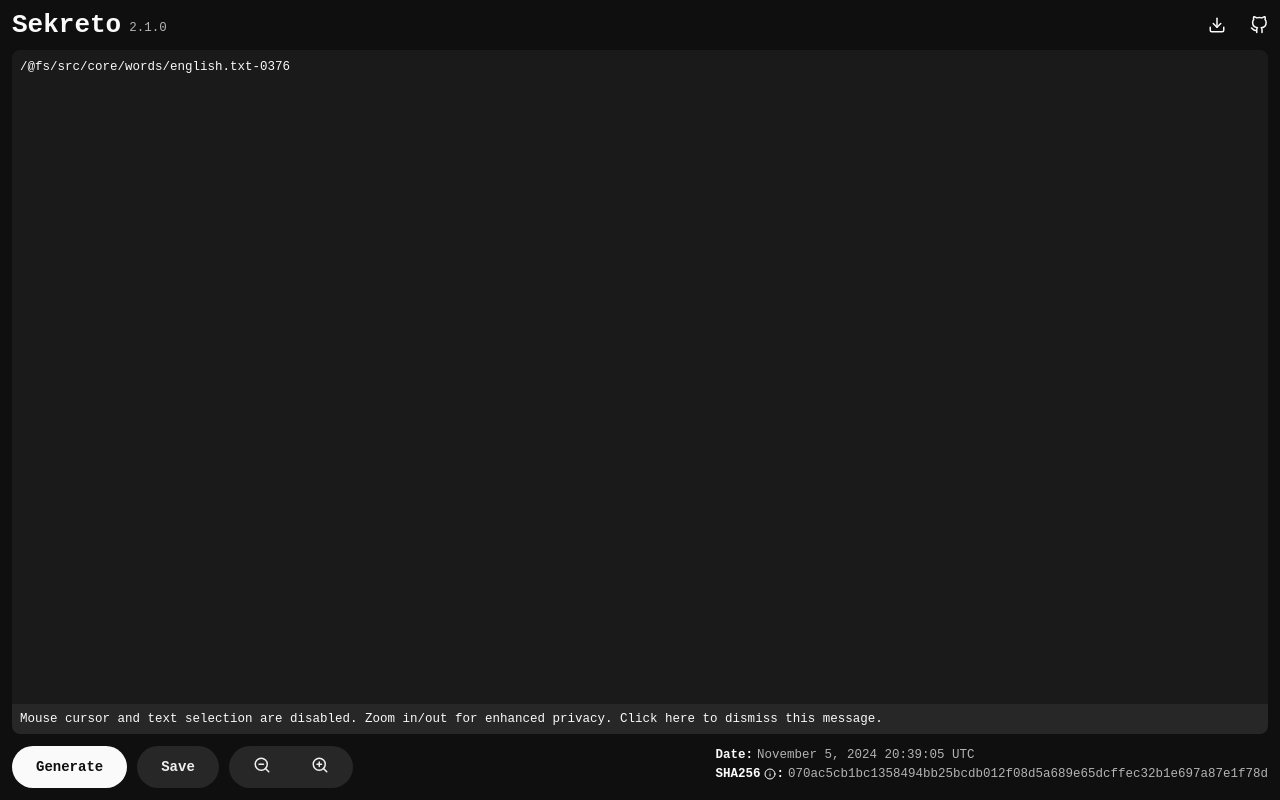
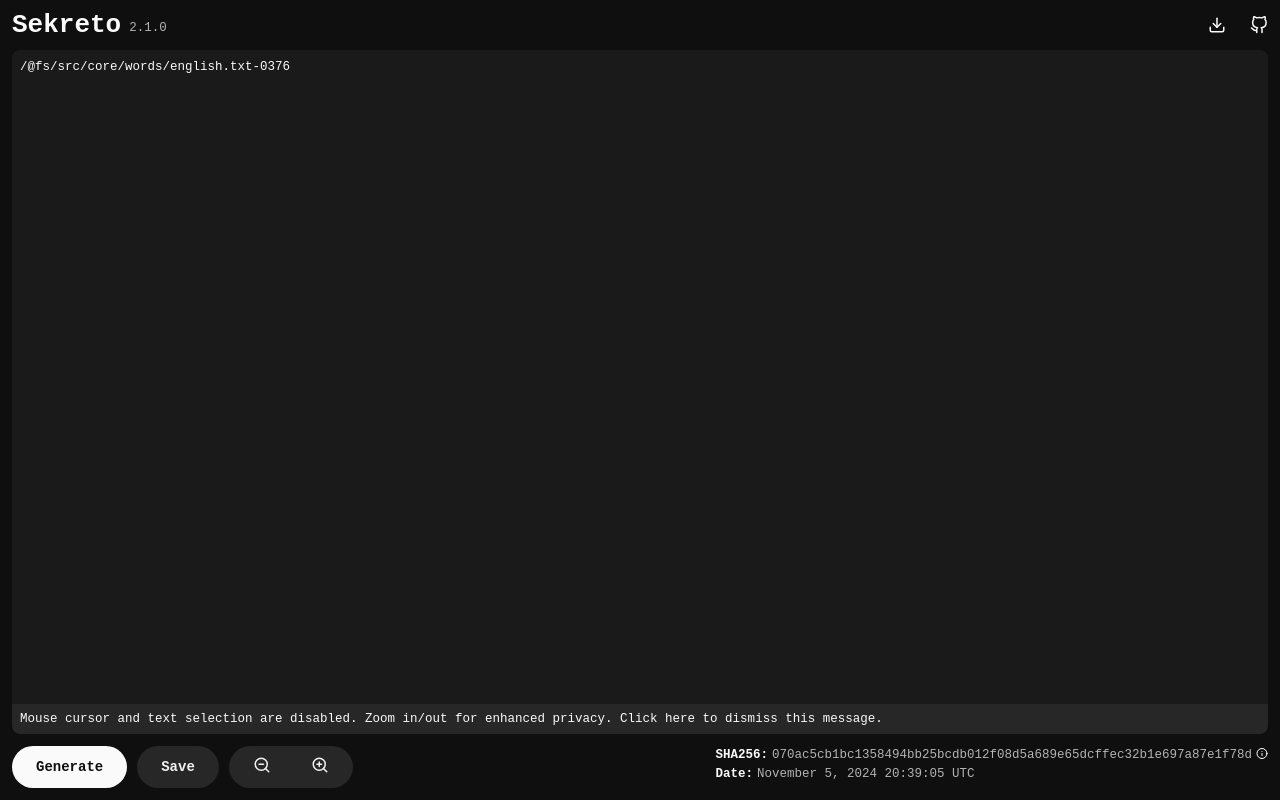
Before and after one commit to okobogee/sekreto, a React (Vite) app: page / in a window 1280 px wide. Both pictures are taken after a click on the button "Generate". Built offline with nearby package versions, Linux system fonts and the light colour scheme.

Commit message:
feat: minor ui/ux improvements

```diff
--- a/src/components/footer.tsx
+++ b/src/components/footer.tsx
@@ -23,7 +23,7 @@
     [
       'This is the hash of the code-word pairs seen on screen but sorted by code. For example: "0009-history 0012-autumn".',
       'The pairs sorted this way can be found in your Recovery Sheet, which is created by clicking on "Save".',
-      "You can use this hash to uniquely identify your pairs and verify your Recovery Sheet's content integrity.",
+      "You can use this hash to uniquely identify your code-word pairs and verify your Recovery Sheet's content integrity.",
     ].join('\n')
   );
 }
@@ -32,18 +32,18 @@
   return (
     <div className={styles.info}>
       <div>
+        <span className={styles.label}>SHA256:</span>
+        <span className={styles.value} data-testid="hash">
+          {hash}
+        </span>
+        <Button variant="plain" onClick={showHashInfo} className={styles.sha256InfoButton} title="Show more info">
+          <InfoIcon className={styles.infoIcon} />
+        </Button>
+      </div>
+      <div>
         <span className={styles.label}>Date:</span>
         <span className={styles.value} data-testid="date">
           {date}
-        </span>
-      </div>
-      <div>
-        <Button variant="plain" onClick={showHashInfo} className={styles.sha256InfoButton} title="Show more info">
-          SHA256
-          <InfoIcon className={styles.infoIcon} />:
-        </Button>
-        <span className={styles.value} data-testid="hash">
-          {hash}
         </span>
       </div>
     </div>
--- a/src/hooks/use-code-word-pairs.ts
+++ b/src/hooks/use-code-word-pairs.ts
@@ -23,7 +23,7 @@
 
   const save = (previousNote?: string | null): void => {
     const note = window.prompt(
-      'Add a note to the top of the file (optional, leave it blank for none):',
+      'Add a note to the top of the file (optional: leave it blank and click OK for none)',
       typeof previousNote === 'string' ? previousNote : undefined
     );
     if (note !== null) {
--- a/src/styles/footer.module.css
+++ b/src/styles/footer.module.css
@@ -30,14 +30,18 @@
   font-size: inherit;
   display: inline-flex;
   align-items: center;
+  justify-content: center;
+  border-radius: 50%;
   outline-offset: calc(1rem / 16);
+  transform: translateY(calc(1.5rem / 16));
+  margin-left: calc(4rem / 16);
 }
 
 .infoIcon {
   --size: calc(12rem / 16);
   height: var(--size);
   width: var(--size);
-  margin-left: calc(4rem / 16);
+
 }
 
 .zoomIcon {
```
